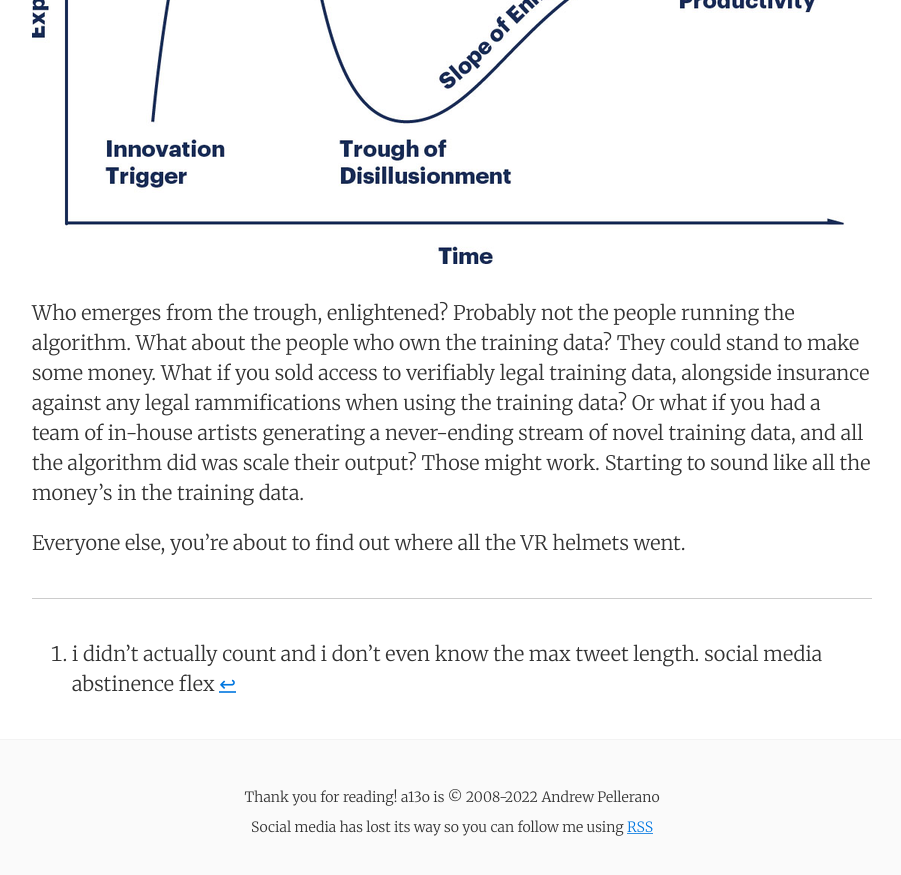
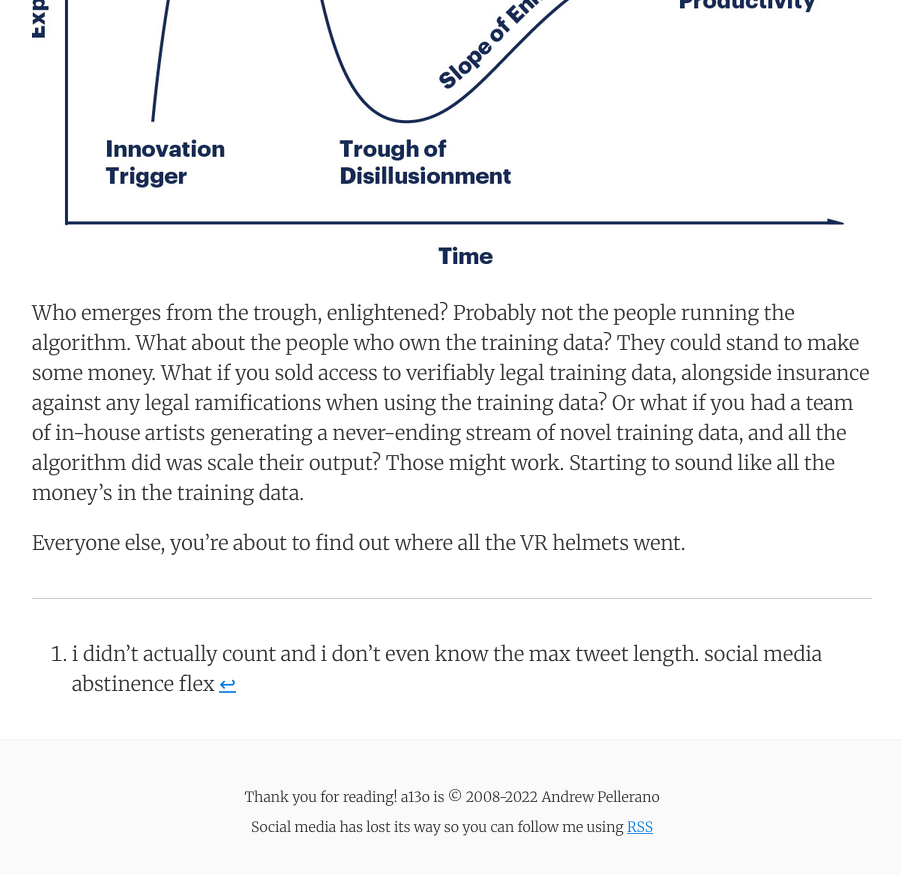
Before and after one commit to a13o/personal-site, a Jekyll site: the page built from _posts/2023-03-22-algorithms-are-a-commodity.md, in a window 1280 px wide and 900 px high, scrolled down 3590 px. Shown: the top 875 px of the window, without its empty margins (188-1089 px from the left). Built offline with Jekyll 4.4.1, drawn with Linux system fonts in a browser that asks for light colours; some of the changed text lies outside the part shown.

Commit message:
Fix typos

```diff
--- a/_posts/2023-03-22-algorithms-are-a-commodity.md
+++ b/_posts/2023-03-22-algorithms-are-a-commodity.md
@@ -24,7 +24,7 @@
 
 You gave them, specifically them, your data and they ran quick sort on it. But you could have given your data to another spreadsheet software, or a text editing software, or a website with a text box, and they also would have quick sorted it for you. The algorithm is a commodity. You can get it from lots of places and the outcome is always the same, because there's only one way to alphabetically sort your list. The minimum viable software business then, is more than an algorithm. It's an algorithm plus access to data.
 
-I had to say 'access to data' because in the good old days the data was right next to you, etched onto platters. But now there's this thing of dubious value we call the internet, and with it you could put your data onto someone else's platters. Ever ask yourself who's platters your data is etched onto? Like what's that person's name? Anyway, your data is over _there_ now. And since you own the data, you get to say who can and can't access it. <span style="font-size:0.8rem">And also the people who own the platters get to say who can and can't access it.</span>
+I had to say 'access to data' because in the good old days the data was right next to you, etched onto platters. But now there's this thing of dubious value we call the internet, and with it you could put your data onto someone else's platters. Ever ask yourself whose platters your data is etched onto? Like what's that person's name? Anyway, your data is over _there_ now. And since you own the data, you get to say who can and can't access it. <span style="font-size:0.8rem">And also the people who own the platters get to say who can and can't access it.</span>
 
 Google Search goes one step further. What if you don't have to ask anyone for access to their data? What if there was data that **wants** to be accessed? An entire platter-mountain of consenting data. You could write a matchmaking algorithm that introduces data-wanters to data-havers!
 
@@ -48,7 +48,7 @@
 
 ![Gartner's hype cycle graph showing an innovation trigger, a sudden climb in expectations leading to the peak of inflated expectations, then rapidly descending into a trough of disillusionment](/assets/algorithms-commodity/hype_cycle.png)
 
-Who emerges from the trough, enlightened? Probably not the people running the algorithm. What about the people who own the training data? They could stand to make some money. What if you sold access to verifiably legal training data, alongside insurance against any legal rammifications when using the training data? Or what if you had a team of in-house artists generating a never-ending stream of novel training data, and all the algorithm did was scale their output? Those might work. Starting to sound like all the money's in the training data.
+Who emerges from the trough, enlightened? Probably not the people running the algorithm. What about the people who own the training data? They could stand to make some money. What if you sold access to verifiably legal training data, alongside insurance against any legal ramifications when using the training data? Or what if you had a team of in-house artists generating a never-ending stream of novel training data, and all the algorithm did was scale their output? Those might work. Starting to sound like all the money's in the training data.
 
 Everyone else, you're about to find out where all the VR helmets went.
 
```
